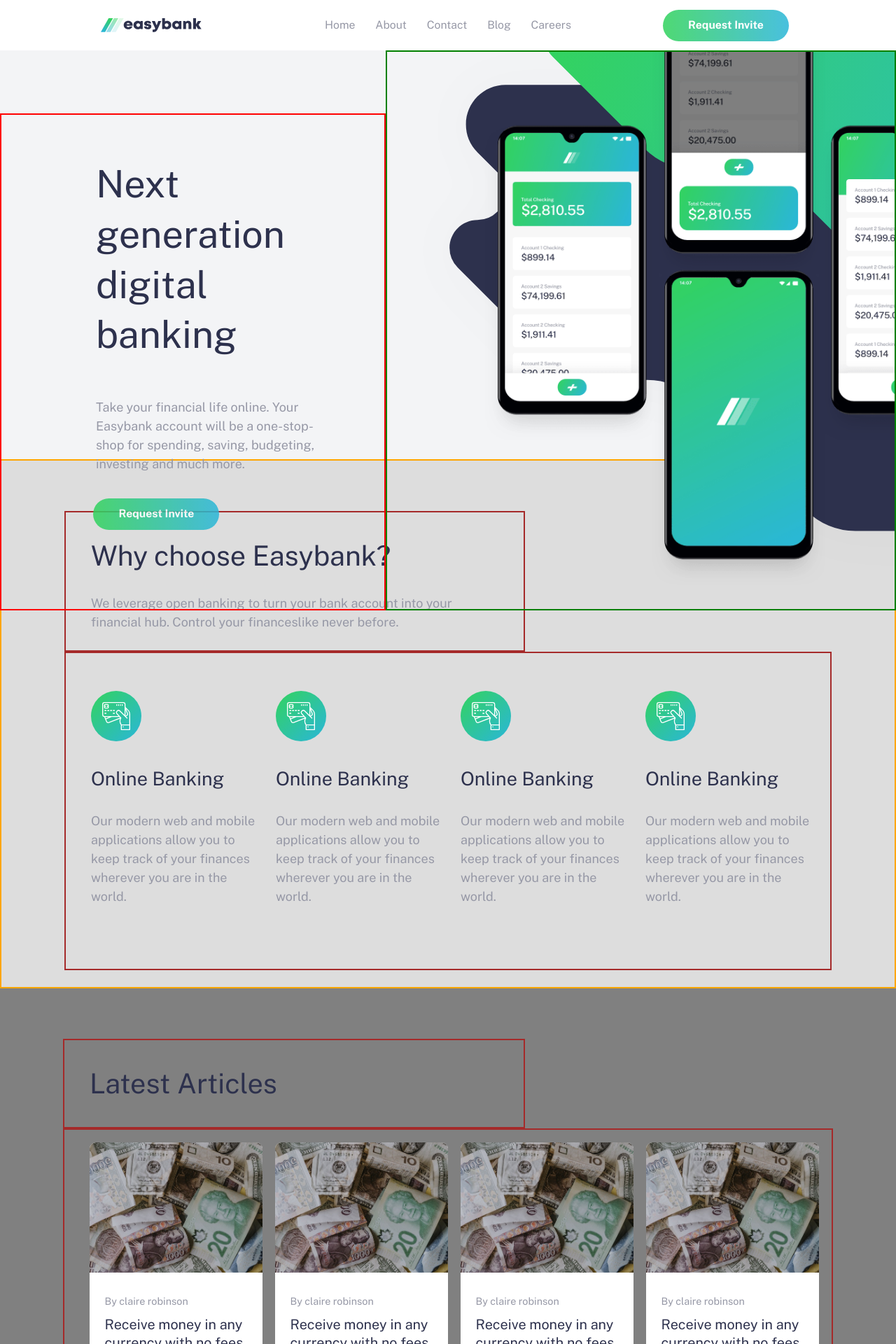
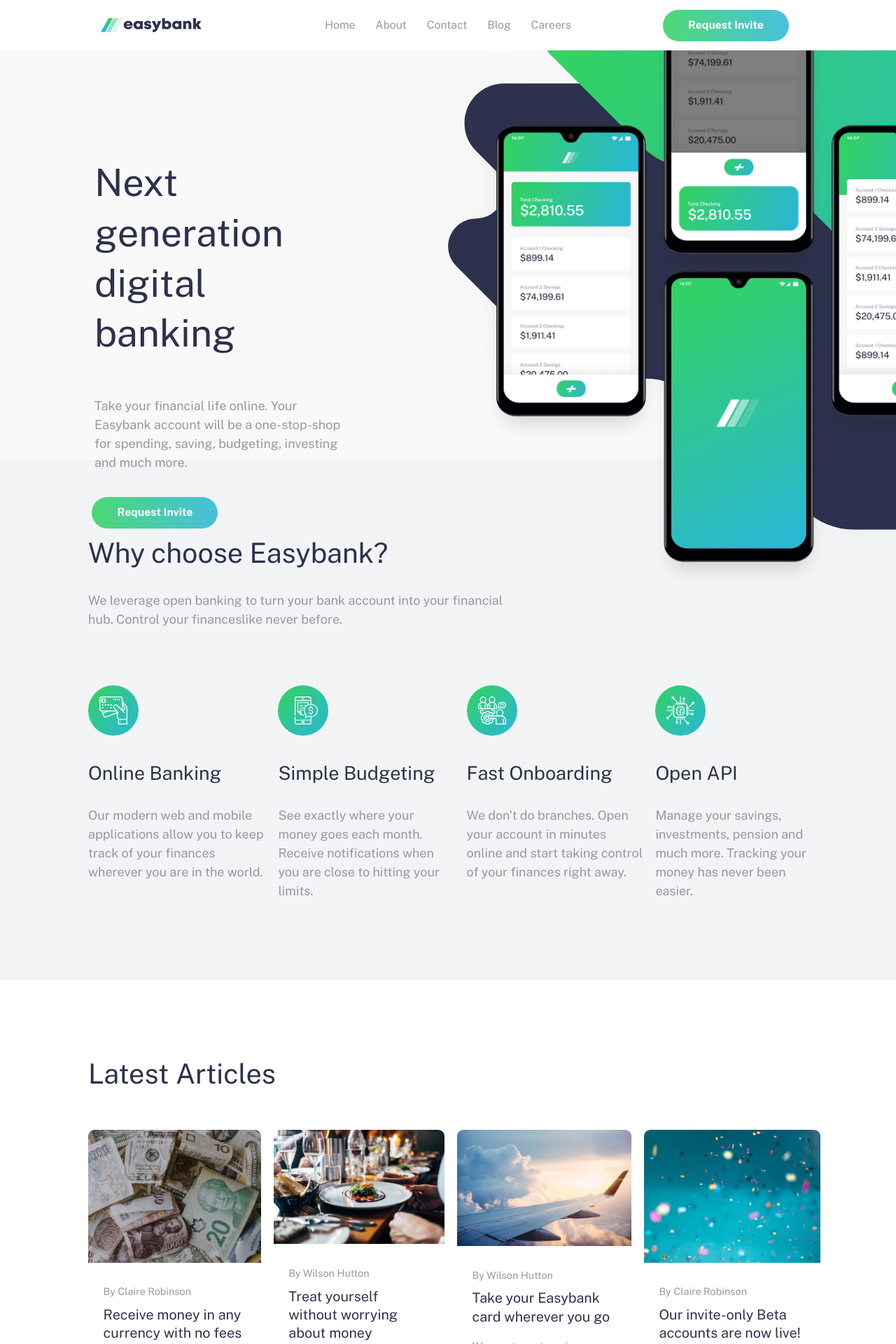
Before and after one commit to ayushy11/EasyBank, a Next.js app: page / in a window 1280 px wide. Shown: the top 1920 px of the page at 70% size. Built offline with nearby package versions, Linux system fonts and the light colour scheme.

Commit message:
style: styling

```diff
--- a/components/Articles/Articles.js
+++ b/components/Articles/Articles.js
@@ -14,7 +14,7 @@
 
 function Articles() {
   return (
-    <Section bg="gray">
+    <Section bg="white">
       <Flex
         flexDirection="column"
         alignItems={{ xs: "center", sm: "flex-start" }}
@@ -26,7 +26,7 @@
           w={{ xs: "180%", sm: "60%" }}
           mt="4rem"
           alignItems={{ xs: "center", sm: "flex-start" }}
-          border="2px solid brown"
+          // border="2px solid brown"
         >
           <Heading
             textAlign={{ xs: "center", sm: "left" }}
@@ -40,17 +40,36 @@
           </Heading>
         </Flex>
         <Flex
-          border="2px solid brown"
-          p={{xs:"1.5rem",sm:"1rem"}}
+          // border="2px solid brown"
+          p={{ xs: "1.5rem", sm: "1rem" }}
           flexDirection={{ xs: "column", sm: "row" }}
           width={{ xs: "200%", sm: "100%" }}
           mb={{ xs: "1.3rem" }}
-
         >
-          <SecondaryCard />
-          <SecondaryCard />
-          <SecondaryCard />
-          <SecondaryCard />
+          <SecondaryCard
+            title=" Receive money in any currency with no fees"
+            content="The world is getting smaller and we're becoming more mobile. So why should you be forced to only receive money in a single ... "
+            img="images/image-currency.jpg"
+            author="By claire robinson"
+          />
+          <SecondaryCard
+            title="Treat yourself without worrying about money"
+            content="Our simple budgeting feature allows you to separate out your spending and set realistic limits each month. That means you ... "
+            img="images/image-restaurant.jpg"
+            author="By wilson hutton"
+          />
+          <SecondaryCard
+            title="Take your Easybank card wherever you go"
+            content="We want you to enjoy your travels. This is why we don't charge any fees on purchases while you're abroad. Well even show you ...  "
+            img="images/image-plane.jpg"
+            author="By wilson hutton"
+          />
+          <SecondaryCard
+            title="Our invite-only Beta accounts are now live!"
+            content="After a lot of hard work by the whole team. were excited to launch our closed beta. It's easy to request an invite through the site ... "
+            img="images/image-confetti.jpg"
+            author="By claire robinson"
+          />
         </Flex>
       </Flex>
     </Section>
--- a/components/Features/Features.js
+++ b/components/Features/Features.js
@@ -16,8 +16,9 @@
   return (
     <Section
       mt={{ xs: "", sm: "-12rem" }}
-      bg="lightGray"
-      border="2px solid orange"
+      // bg="#f9f9f9"
+      bg="secondaryLight"
+      // border="2px solid orange"
       //   h="50%"
     >
       <Flex
@@ -32,7 +33,7 @@
           w={{ xs: "180%", sm: "60%" }}
           mt="4rem"
           alignItems={{ xs: "center", sm: "flex-start" }}
-          border="2px solid brown"
+          // border="2px solid brown"
         >
           <Heading
             textAlign={{ xs: "center", sm: "left" }}
@@ -56,16 +57,33 @@
           </Text>
         </Flex>
         <Flex
-          border="2px solid brown"
+          // border="2px solid brown"
           p="1rem"
           flexDirection={{ xs: "column", sm: "row" }}
           width={{ xs: "200%", sm: "100%" }}
-          mb={{xs:"1.3rem"}}
+          mb={{ xs: "1.3rem" }}
         >
-          <Card />
-          <Card />
-          <Card />
-          <Card />
+          <Card
+            title="Online Banking"
+            content="Our modern web and mobile applications allow you to keep track of your
+        finances wherever you are in the world."
+            img="images/icon-online.svg"
+          />
+          <Card
+            title="Simple Budgeting"
+            content="See exactly where your money goes each month. Receive notifications when you are close to hitting your limits."
+            img="images/icon-budgeting.svg"
+          />
+          <Card
+            title="Fast Onboarding"
+            content="We don't do branches. Open your account in minutes online and start taking control of your finances right away."
+            img="images/icon-onboarding.svg"
+          />
+          <Card
+            title="Open API"
+            content="Manage your savings, investments, pension and much more. Tracking your money has never been easier."
+            img="images/icon-api.svg"
+          />
         </Flex>
       </Flex>
     </Section>
--- a/components/Footer/Footer.js
+++ b/components/Footer/Footer.js
@@ -17,7 +17,7 @@
       <Flex w="100%" flexDirection={{xs:"column",sm:"row"}}>
         <Flex
           color="white"
-          border="2px solid orange"
+          // border="2px solid orange"
           w={{xs:"100%",sm:"70%"}}
           px="2rem"
           my="1rem"
@@ -102,7 +102,7 @@
           color="white"
           flexDirection="column"
           alignItems={{xs:"center",sm:"flex-end"}}
-          border="2px solid white"
+          // border="2px solid white"
           p={{xs:"0rem",sm:"2.5rem"}}
           w={{xs:"100%",sm:"50%"}}
         >
--- a/components/Hero/Hero.js
+++ b/components/Hero/Hero.js
@@ -45,7 +45,7 @@
 
 function Hero() {
   return (
-    <Section bg="secondaryLight" zIndex="1" px="0rem">
+    <Section bg="#f9f9f9" zIndex="1" px="0rem">
       <Flex
         // border="2px solid purple"
         flexDirection={{ xs: "column", sm: "row-reverse" }}
@@ -56,7 +56,7 @@
         // mb="8rem"
       >
         <Flex
-          border="2px solid green"
+          // border="2px solid green"
           position="relative"
           justifyContent="center"
           w="100%"
@@ -64,6 +64,7 @@
           zIndex="100"
           overflow="hidden"
           sx={{
+            "@media (min-width: 700px) ": {
               "&:before": {
                 bgImage: "../images/bg-intro-desktop.svg",
                 content: '""',
@@ -79,6 +80,22 @@
                 bgSize: "cover",
                 zIndex: "-10",
               },
+            },
+            "@media (max-width: 700px) ": {
+              "&:before": {
+                bgImage: "../images/bg-intro-mobile.svg",
+                content: "''",
+                position: "absolute",
+                display: "block",
+                width: "100%",
+                height: "320px",
+                maxHeight: "500px",
+                bgRepeat: "no-repeat",
+                bgPosition: "center -7px",
+                bgSize: "100% 100%",
+                zIndex: "-10",
+              },
+            },
           }}
         >
           <Image
@@ -87,14 +104,17 @@
             position="absolute"
             top="-2.3rem"
             w="100%"
-            transform={{xs:"translate(0px, -90px)",sm:"translate(140px, -84px)"}}
+            transform={{
+              xs: "translate(0px, -90px)",
+              sm: "translate(140px, -84px)",
+            }}
           />
         </Flex>
 
         <Flex
-          border="2px solid red"
+          // border="2px solid red"
           flexDirection="column"
-          alignItems={{xs:"center",sm:"flex-start"}}
+          alignItems={{ xs: "center", sm: "flex-start" }}
           // justifyContent="center"
           p="2rem"
           w={{ xs: "100%", sm: "67%" }}
@@ -102,7 +122,7 @@
           pl={{ xs: "1.8rem", sm: "6rem" }}
         >
           <Heading
-            textAlign={{xs:"center",sm:"left"}}
+            textAlign={{ xs: "center", sm: "left" }}
             fontWeight="500"
             fontSize={{ xs: "2rem", sm: "3rem" }}
             p={{ xs: "0rem", sm: "1.5rem" }}
@@ -112,7 +132,7 @@
             Next generation digital banking
           </Heading>
           <Text
-            textAlign={{xs:"center",sm:"left"}}
+            textAlign={{ xs: "center", sm: "left" }}
             p={{ xs: "0.8rem", sm: "1.5rem" }}
             color="secondaryBlue"
             fontSize={{ xs: "0.875rem", sm: "1rem" }}
--- a/components/common/Card.js
+++ b/components/common/Card.js
@@ -11,7 +11,7 @@
   Link,
 } from "@chakra-ui/react";
 
-function Card() {
+function Card({ img, title, content }) {
   return (
     <Flex
       flexDirection="column"
@@ -20,12 +20,7 @@
       alignItems={{ xs: "center", sm: "flex-start" }}
       textAlign={{ xs: "center" }}
     >
-      <Image
-        src="images/icon-online.svg"
-        boxSize="4rem"
-        my="2rem"
-        zIndex="10"
-      />
+      <Image src={img} boxSize="4rem" my="2rem" zIndex="10" />
       <Heading
         textAlign={{ xs: "center", sm: "left" }}
         fontWeight="500"
@@ -33,17 +28,16 @@
         // p={{ xs: "0rem", sm: "1rem" }}
         color="primaryBlue"
         fontFamily=""
-        mb={{xs:"1rem",sm:"1.6rem"}}
+        mb={{ xs: "1rem", sm: "1.6rem" }}
       >
-        Online Banking
+        {title}
       </Heading>
       <Text
         color="secondaryBlue"
         textAlign={{ xs: "center", sm: "left" }}
         fontSize={{ xs: "0.875rem", sm: "1rem" }}
       >
-        Our modern web and mobile applications allow you to keep track of your
-        finances wherever you are in the world.
+        {content}
       </Text>
     </Flex>
   );
--- a/components/common/SecondaryCard.js
+++ b/components/common/SecondaryCard.js
@@ -11,7 +11,7 @@
   Link,
 } from "@chakra-ui/react";
 
-function SecondaryCard() {
+function SecondaryCard({ title, author, img, content }) {
   return (
     <Flex
       flexDirection="column"
@@ -20,21 +20,16 @@
       bg="white"
       borderTopRadius="0.5rem"
     >
-      <Image
-        src="images/image-currency.jpg"
-        h="45%"
-        w="100%"
-        zIndex="10"
-        borderTopRadius="0.5rem"
-      />
+      <Image src={img} h="45%" w="100%" zIndex="10" borderTopRadius="0.5rem" />
       <Flex flexDirection="column" p="1.2rem">
         <Text
           color="secondaryBlue"
           //   textAlign={{ xs: "center", sm: "left" }}
           fontSize="0.8rem"
           py="0.5rem"
+          textTransform="capitalize"
         >
-          By claire robinson
+          {author}
         </Text>
         <Heading
           //   textAlign={{ xs: "center", sm: "left" }}
@@ -45,7 +40,7 @@
           fontFamily=""
           //   mb={{ xs: "0rem", sm: "0rem" }}
         >
-          Receive money in any currency with no fees
+          {title}
         </Heading>
         <Text
           color="secondaryBlue"
@@ -53,8 +48,7 @@
           fontSize={{ xs: "0.8rem", sm: "0.875rem" }}
           py="1rem"
         >
-          Our modern web and mobile applications allow you to keep track of your
-          finances wherever you are in the world.
+          {content}
         </Text>
       </Flex>
     </Flex>
--- a/styles/globals.css
+++ b/styles/globals.css
@@ -1,10 +1,10 @@
-@import url('https://fonts.googleapis.com/css2?family=Public+Sans:wght@300;400;700&display=swap');
+@import url("https://fonts.googleapis.com/css2?family=Public+Sans:wght@300;400;700&display=swap");
 
-*{
+* {
   margin: 0;
   padding: 0;
   box-sizing: border-box;
-  font-family: 'Public Sans', sans-serif;
+  font-family: "Public Sans", sans-serif;
 }
 
 html,
@@ -12,7 +12,7 @@
   font-size: 18px;
   height: 100%;
   width: 100%;
-  font-family: 'Public Sans', sans-serif;
+  font-family: "Public Sans", sans-serif;
 }
 
 #__next {
@@ -25,6 +25,14 @@
   text-decoration: none;
 }
 
+a:hover,
+a:visited,
+a:link,
+a:active {
+  cursor: pointer;
+  text-decoration: none;
+}
+
 .visible {
   display: block !important;
 }
```
Also changed, not shown: components/Navbar/Navbar.js (+10 -6 lines), lib/theme/Button.js (+7 -2 lines). Lines whose indentation alone changed are shown as unchanged.
